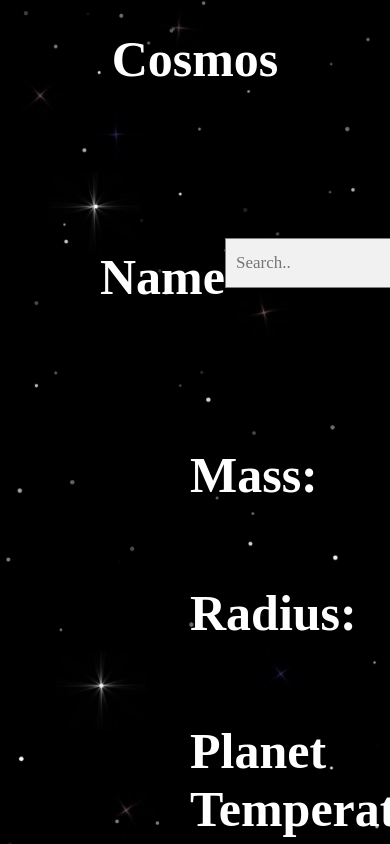
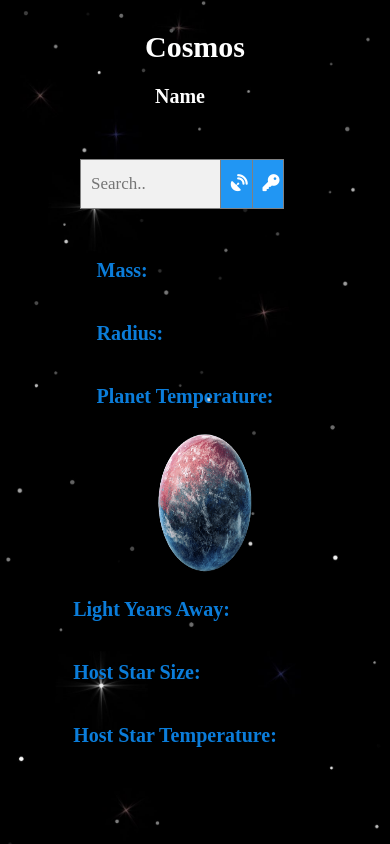
Before and after one commit to Pacman-1/cosmos, a React (Create React App) app: page / in a window 390 px wide. Built offline with nearby package versions, Linux system fonts and the light colour scheme; a web font is replaced by a local one.

Commit message:
mobile media query done
key functionality not working,

```diff
--- a/src/Components/Components/Main.js
+++ b/src/Components/Components/Main.js
@@ -85,8 +85,10 @@ const Main = ()=>{
     <div className="main">
 
         <div className="planet-name">
+
+        <div className="search-bar">
         <h1 className="Name">{message}</h1>
-        <div className="search-bar">
+
         <form className="example "  action="action_page.php" onSubmit={handleClick} >
         <input type="text" placeholder="Search.." name="search" id="input-text" onChange={handleChange} />
         <div className="buttons">
--- a/src/Components/Components/header.css
+++ b/src/Components/Components/header.css
@@ -5,3 +5,30 @@ h1{
     padding: 30px 0px 30px 0px;
     font-size: 50px;
 }
+@media only screen and (max-width: 600px) {
+        h1{
+            font-size: 30px;
+            margin:0;
+            margin-bottom: -140px;
+        }
+   }
+
+   /* Small devices (portrait tablets and large phones, 600px and up) */
+   @media only screen and (min-width: 600px) {
+
+   }
+
+   /* Medium devices (landscape tablets, 768px and up) */
+   @media only screen and (min-width: 768px) {
+
+   }
+
+   /* Large devices (laptops/desktops, 992px and up) */
+   @media only screen and (min-width: 992px) {
+
+   }
+
+   /* Extra large devices (large laptops and desktops, 1200px and up) */
+   @media only screen and (min-width: 1200px) {
+
+   }
--- a/src/Components/Components/main.css
+++ b/src/Components/Components/main.css
@@ -178,6 +178,81 @@ form.example input[type=text] {
     animation-delay: .5s;
   }
 
+
+
+/* Media Queries */
+ /* Extra small devices (phones, 600px and down) */
+ @media only screen and (max-width: 600px) {
+  .main h3{
+    font-size: 20px;
+    margin: 20px;
+    max-height: 50px;
+    white-space: nowrap;
+
+  }
+
+  .main h1{
+    font-size: 20px;
+
+
+  }
+  .main {
+    margin-right: 20px;
+  }
+  .main form {
+    margin-bottom: -40px;
+
+  }
+.hero{
+  display: flex;
+  align-items: center;
+  flex-direction: column;
+  color: #0b7dda;
+}
+.hero img{
+  height: 150px;
+  width: 100px;
+}
+.search-bar{
+  display: flex;
+  flex-direction: column;
+  justify-content: center;
+  margin:0px -120px;
+
+}
+.search-bar input {
+  margin-left: 100px; ;
+
+}
+.search-bar h1{
+
+  margin: 1px;
+}
+ }
+
+ /* Small devices (portrait tablets and large phones, 600px and up) */
+ @media only screen and (min-width: 600px) {
+
+ }
+
+ /* Medium devices (landscape tablets, 768px and up) */
+ @media only screen and (min-width: 768px) {
+
+ }
+
+ /* Large devices (laptops/desktops, 992px and up) */
+ @media only screen and (min-width: 992px) {
+
+ }
+
+ /* Extra large devices (large laptops and desktops, 1200px and up) */
+ @media only screen and (min-width: 1200px) {
+
+ }
+
+
+
+
   /* Animations */
 
   @keyframes dotPulseBefore {
--- a/src/Components/Header.js
+++ b/src/Components/Header.js
@@ -1,8 +1,4 @@
 import style from "./Components/header.css"
-
-
-
-
 
 
 const Header = () =>{
```
